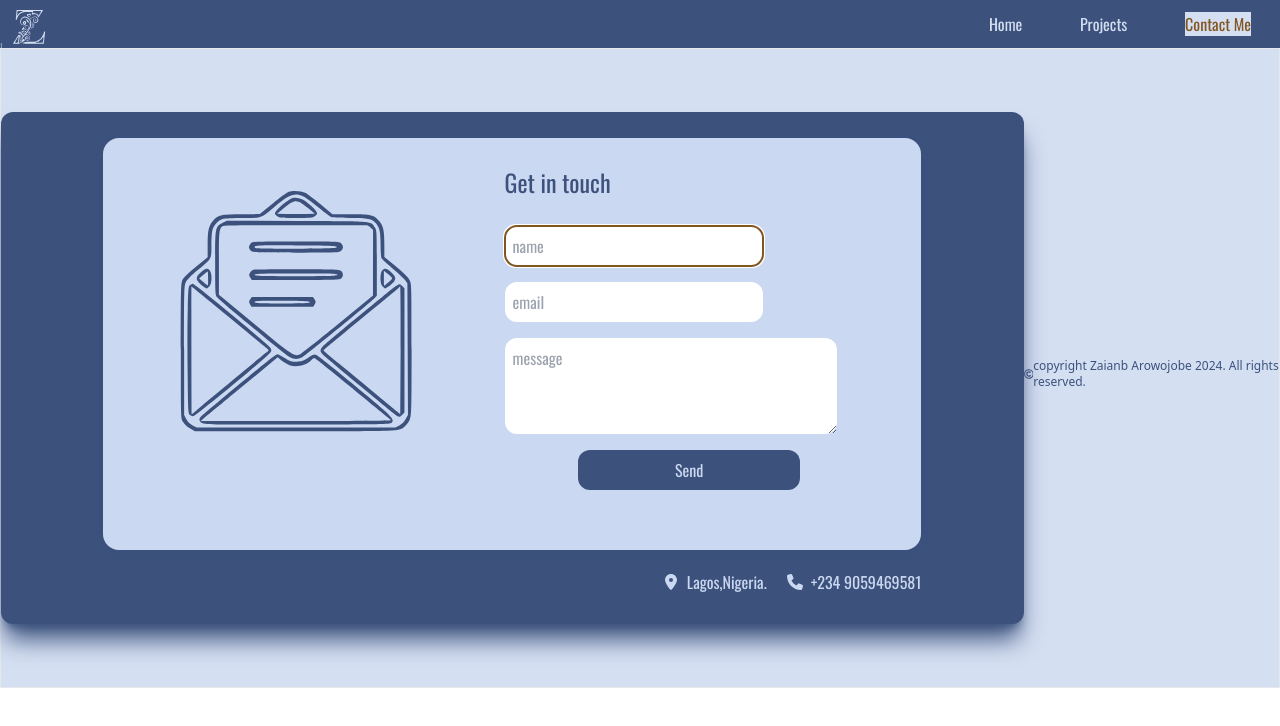
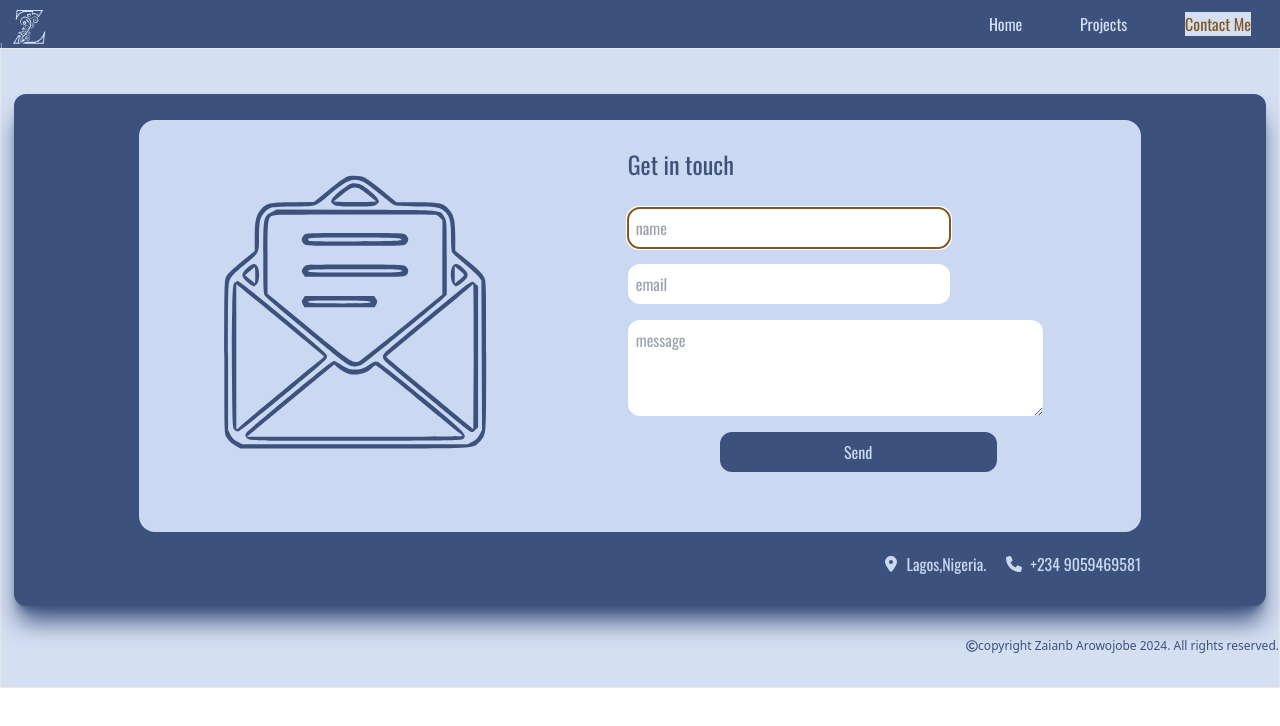
Before and after one commit to zamamojisola/Myportfolio, a React (Vite) app: page /contactme in a window 1280 px wide. Shown: the top 726 px of the page. Built offline with nearby package versions, Linux system fonts and the light colour scheme.

Commit message:
contac me page clean up

```diff
--- a/src/pages/contactMePage/index.jsx
+++ b/src/pages/contactMePage/index.jsx
@@ -63,7 +63,7 @@ const Contact = () => {
    }
 
   return (
-    <div className="dark:bg-gray-800 border  bg-[#d5dff2] min-h-[40rem] flex items-center">
+    <div className="dark:bg-gray-800 border  bg-[#d5dff2] min-h-[40rem] flex flex-col justify-center">
       <div className="w-[98%]  min-h-[32rem] m-auto bg-[#3c527d] my-6 rounded-xl shadow-xl shadow-[#3c527d] text-[#cbd8f1] font-[Oswald] flex gap-4 flex-col justify-center items-center">
         <div className="w-[80%] h-[85%] shadow-md shadow-[#3c527d] p-4 dark:bg-gray-800 bg-[#cbd8f1] rounded-2xl flex justify-around">
           <div className="w-[40%] p-4 hidden md:block">
```
